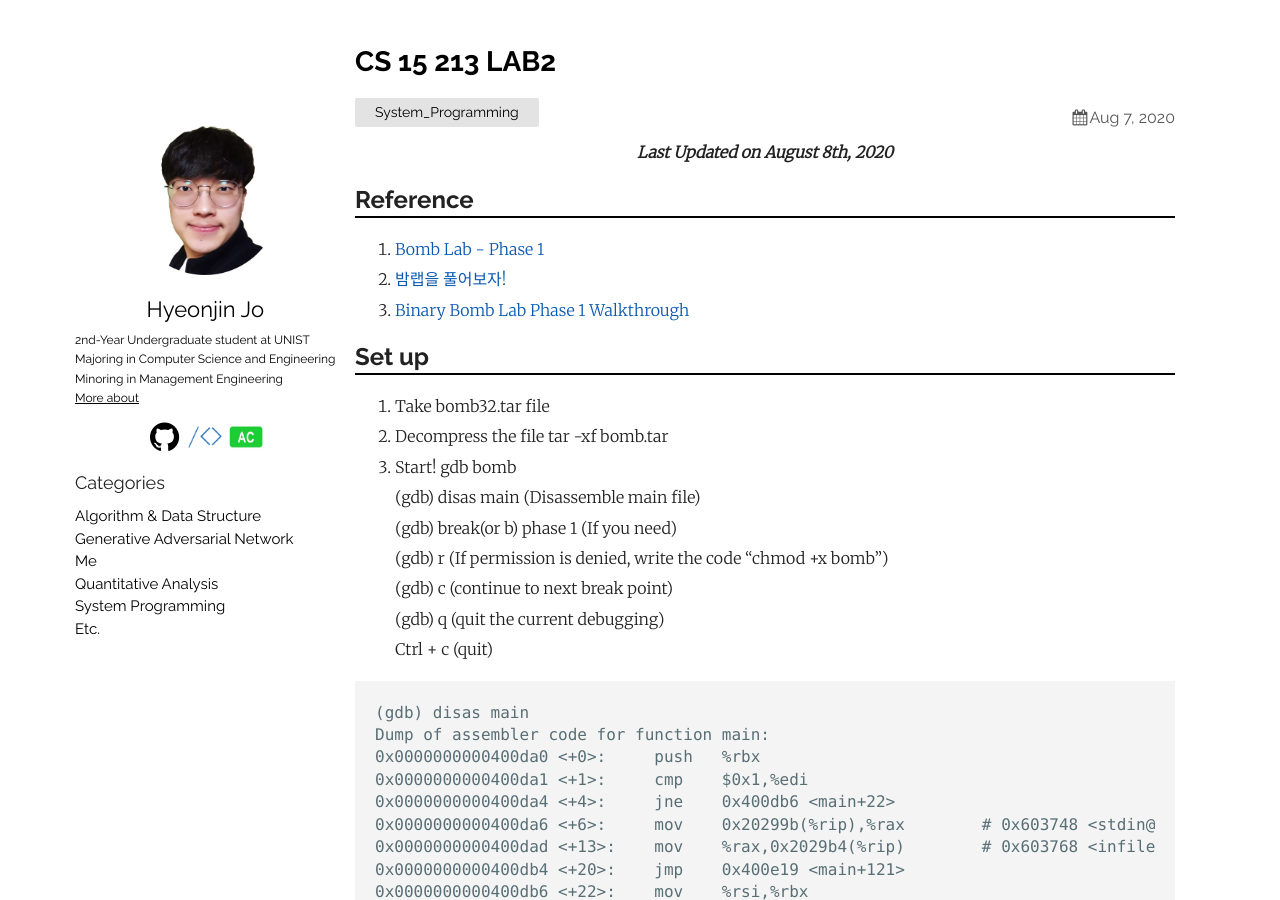
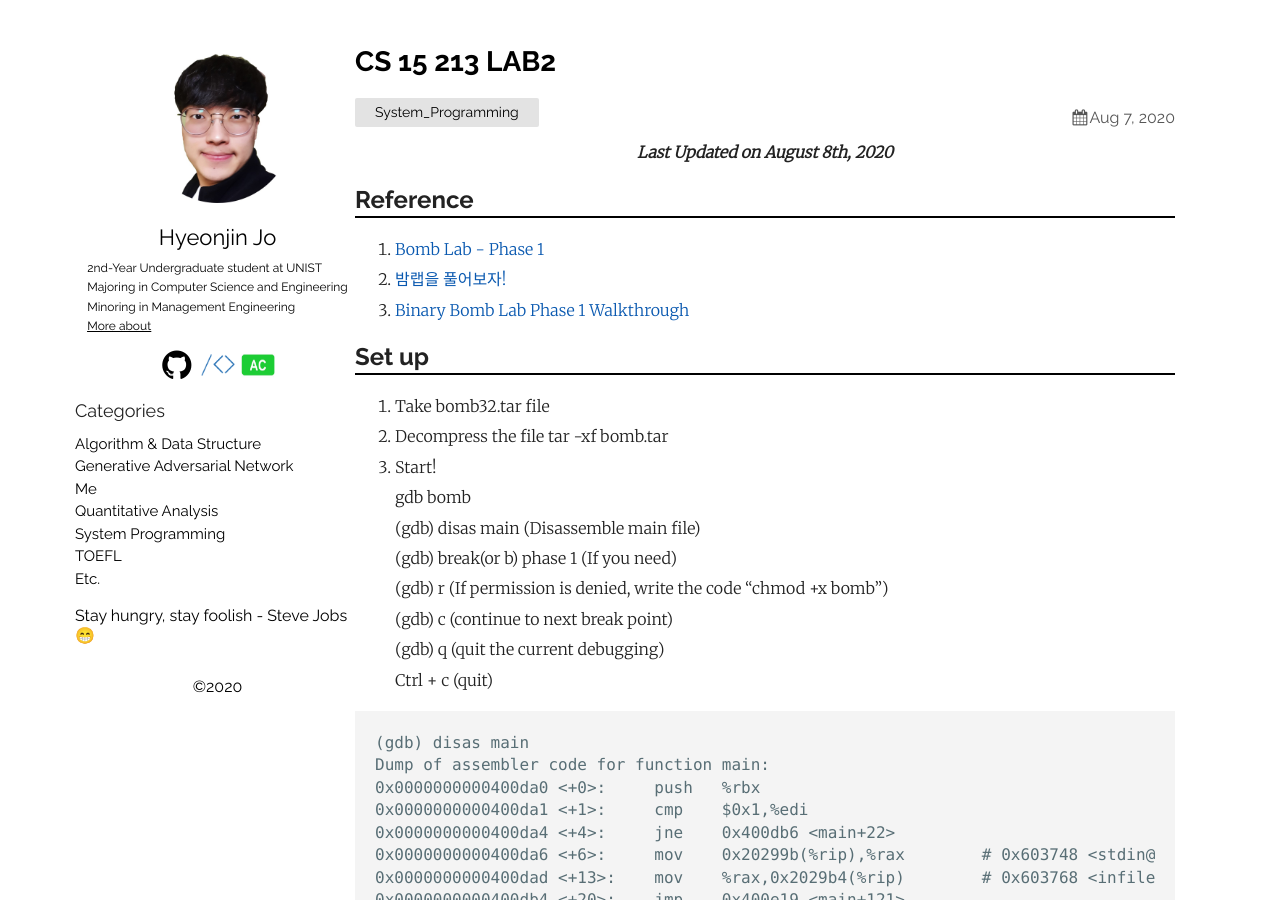
Before and after one commit to thinkin9/thinkin9.github.io, a Jekyll site: the page built from _posts/2020-08-08-CS-15-213-LAB2.markdown, in a window 1280 px wide and 900 px high. Built offline with Jekyll 4.4.1, drawn with Linux system fonts in a browser that asks for light colours.

Commit message:
20200809

```diff
--- a/_layouts/default.html
+++ b/_layouts/default.html
@@ -87,6 +87,13 @@
             {% endfor %}
           </ul>
         </li>
+        <li><a href="/category/TOEFL.html">TOEFL</a>
+          <ul>
+            {% for post in site.categories["TOEFL"] %}
+            <li><a href="{{ site.baseurl }}{{ post.url }}">{{ post.title }}</a href="">
+            {% endfor %}
+          </ul>
+        </li>
         <li><a href="/category/Etc.html">Etc.</a>
           <ul>
             {% for post in site.categories["Etc"] %}
@@ -108,9 +115,9 @@
             </ul>
           </nav>
         {%- endif -%}
-        <p>&copy;
-          {{ "now" | date: "%Y" }}</p>
-        -->
+      -->
+      <p>Stay hungry, stay foolish - Steve Jobs &#128513;</p>
+      <p>&copy;{{ "now" | date: "%Y" }}</p>
     </section>
     <section class="content">
       {{ content }}
--- /dev/null
+++ b/_posts/2020-08-09-TOEFL-Speaking-Part-1.markdown
@@ -0,0 +1,6 @@
+---
+layout: post
+title:  "TOEFL Speaking Part 1 with Youtuber Teacher Jun"
+date:   2020-07-03 21:04:47 +0900
+categories: TOEFL
+---
```
Also changed, not shown: category/TOEFL.md (added, +4 -0 lines), _posts/2020-08-08-CS-15-213-LAB2.markdown (line endings or trailing spaces).
